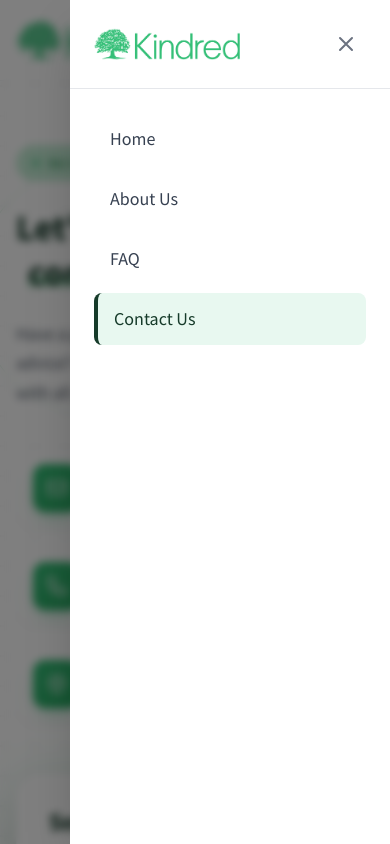
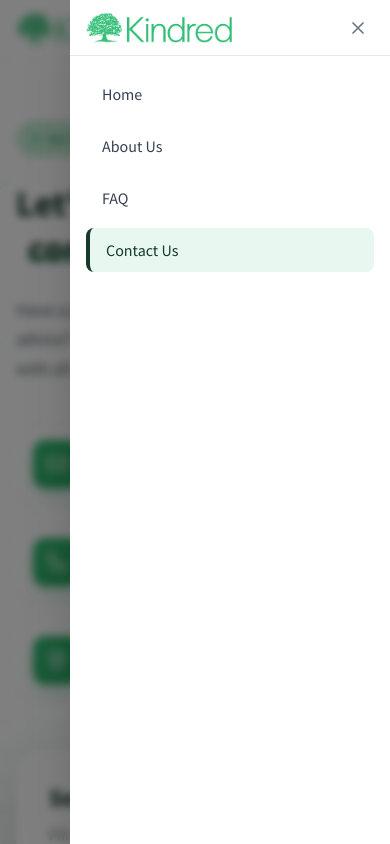
Before and after one commit to inx-nishits/kindred-property-price, a React (Vite) app: page /contact in a window 390 px wide. Both pictures are taken after a click on the button "Toggle menu". Shown: the top 844 px of the page. Built offline with nearby package versions, Linux system fonts and the light colour scheme.

Commit message:
Space management

```diff
--- a/src/components/layout/Header.jsx
+++ b/src/components/layout/Header.jsx
@@ -64,7 +64,7 @@ function Header() {
       transition={{ duration: 0.5, ease: [0.25, 0.46, 0.45, 0.94] }}
     >
       <nav className="container mx-auto px-4 sm:px-5 md:px-6 lg:px-8">
-        <div className="flex items-center justify-between h-20">
+        <div className="flex items-center justify-between h-14 md:h-20">
           {/* Logo */}
           <motion.div
             whileHover={{ scale: 1.02 }}
@@ -75,7 +75,7 @@ function Header() {
               <img
                 src={logoImage}
                 alt="Kindred Logo"
-                className="h-10 w-auto object-contain"
+                className="h-8 md:h-10 w-auto object-contain"
               />
             </Link>
           </motion.div>
@@ -113,12 +113,12 @@ function Header() {
             {/* Mobile Menu Button */}
             <button
               onClick={() => setIsMenuOpen(!isMenuOpen)}
-              className="lg:hidden p-2 text-gray-700 hover:bg-gray-100 rounded-full transition-colors"
+              className="lg:hidden p-1.5 md:p-2 text-gray-700 hover:bg-gray-100 rounded-full transition-colors"
               aria-label="Toggle menu"
             >
               {isMenuOpen ? (
                 <svg
-                  className="w-6 h-6"
+                  className="w-5 h-5 md:w-6 md:h-6"
                   fill="none"
                   stroke="currentColor"
                   viewBox="0 0 24 24"
@@ -132,7 +132,7 @@ function Header() {
                 </svg>
               ) : (
                 <svg
-                  className="w-6 h-6"
+                  className="w-5 h-5 md:w-6 md:h-6"
                   fill="none"
                   stroke="currentColor"
                   viewBox="0 0 24 24"
@@ -177,7 +177,7 @@ function Header() {
                 onClick={(e) => e.stopPropagation()}
               >
                 {/* Sidebar Header */}
-                <div className="flex items-center justify-between p-6 border-b border-gray-200">
+                <div className="flex items-center justify-between h-14 md:h-20 px-4 md:px-6 border-b border-gray-200">
                   <Link
                     to="/"
                     onClick={closeSidebar}
@@ -186,16 +186,16 @@ function Header() {
                     <img
                       src={logoImage}
                       alt="Kindred Logo"
-                      className="h-8 w-auto object-contain"
+                      className="h-8 md:h-10 w-auto object-contain"
                     />
                   </Link>
                   <button
                     onClick={closeSidebar}
-                    className="p-2 text-gray-500 hover:text-gray-700 hover:bg-gray-100 rounded-full transition-colors"
+                    className="p-1.5 md:p-2 text-gray-500 hover:text-gray-700 hover:bg-gray-100 rounded-full transition-colors"
                     aria-label="Close menu"
                   >
                     <svg
-                      className="w-6 h-6"
+                      className="w-5 h-5 md:w-6 md:h-6"
                       fill="none"
                       stroke="currentColor"
                       viewBox="0 0 24 24"
@@ -211,7 +211,7 @@ function Header() {
                 </div>
 
                 {/* Sidebar Navigation Links */}
-                <nav className="flex flex-col p-6 gap-2">
+                <nav className="flex flex-col p-4 md:p-6 gap-2">
                   {navLinks.map((link, index) => (
                     <motion.div
                       key={index}
@@ -223,7 +223,7 @@ function Header() {
                         to={link.path}
                         onClick={closeSidebar}
                         className={({ isActive }) =>
-                          `flex items-center px-4 py-3 text-lg font-medium rounded-lg transition-all duration-200 ${
+                          `flex items-center px-4 py-2.5 md:py-3 text-base md:text-lg font-medium rounded-lg transition-all duration-200 ${
                             isActive
                               ? 'text-primary-800 bg-primary-50 border-l-4 border-primary-800'
                               : 'text-gray-700 hover:text-primary-500 hover:bg-gray-50'
```
